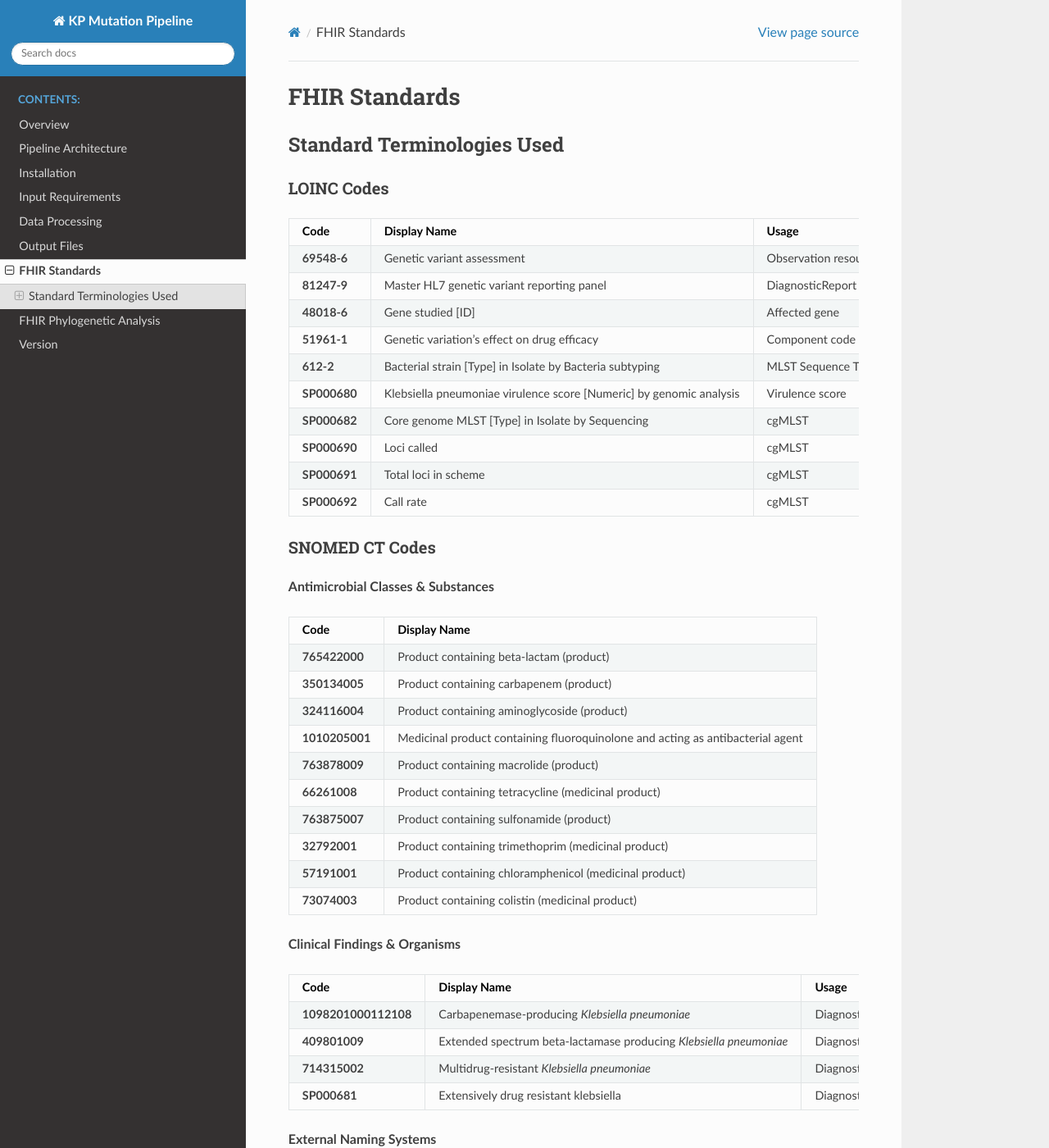
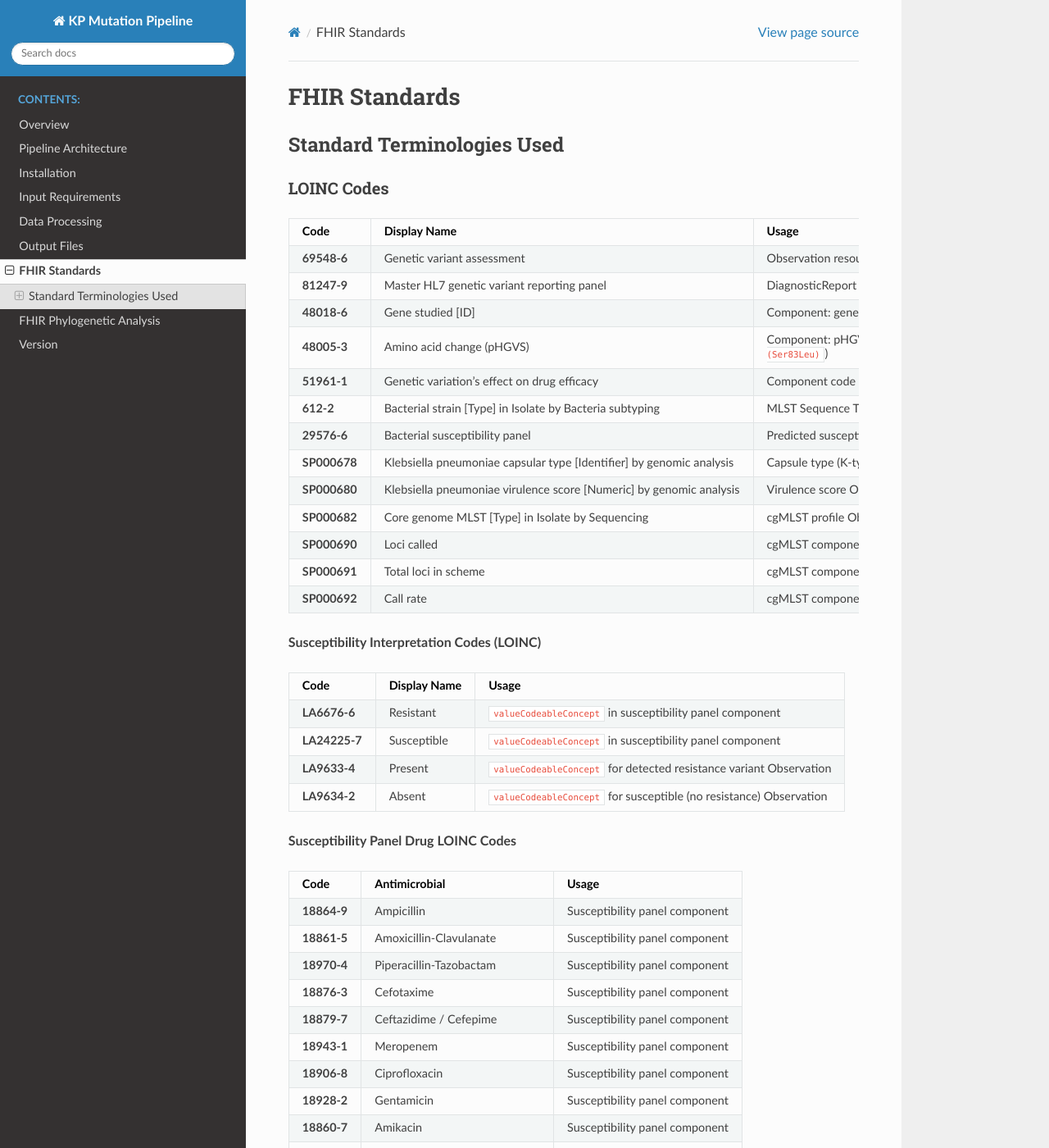
Before and after one commit to robind1/KP-pipeline-docs, a Sphinx documentation site: the page built from docs/source/FHIR.md, in a window 1280 px wide and 1400 px high. Shown: the whole window at 82% size. Built offline with Sphinx 7.4.7 and the Read the Docs theme 3.1.0, drawn with Linux system fonts in a browser that asks for light colours; some of the changed text lies outside the part shown.

Commit message:
Update FHIR.md

```diff
--- a/docs/source/FHIR.md
+++ b/docs/source/FHIR.md
@@ -5,41 +5,77 @@
 ### LOINC Codes
 | Code | Display Name | Usage |
 | :--- | :--- | :--- |
-| **69548-6** | Genetic variant assessment | Observation resource code |
+| **69548-6** | Genetic variant assessment | Observation resource code for resistance genes and point mutations |
 | **81247-9** | Master HL7 genetic variant reporting panel | DiagnosticReport resource code |
-| **48018-6** | Gene studied [ID] | Affected gene |
+| **48018-6** | Gene studied [ID] | Component: gene symbol (e.g. *blaCTX-M-15*, GyrA) |
+| **48005-3** | Amino acid change (pHGVS) | Component: pHGVS notation for point mutations (e.g. `p.(Ser83Leu)`) |
 | **51961-1** | Genetic variation's effect on drug efficacy | Component code linking gene to drug class |
-| **612-2** | Bacterial strain [Type] in Isolate by Bacteria subtyping | MLST Sequence Type (ST) |
-| **SP000680** | Klebsiella pneumoniae virulence score [Numeric] by genomic analysis | Virulence score |
-| **SP000682** | Core genome MLST [Type] in Isolate by Sequencing | cgMLST |
-| **SP000690** | Loci called | cgMLST |
-| **SP000691** | Total loci in scheme | cgMLST |
-| **SP000692** | Call rate | cgMLST |
+| **612-2** | Bacterial strain [Type] in Isolate by Bacteria subtyping | MLST Sequence Type Observation |
+| **29576-6** | Bacterial susceptibility panel | Predicted susceptibility panel Observation |
+| **SP000678** | Klebsiella pneumoniae capsular type [Identifier] by genomic analysis | Capsule type (K-type) Observation |
+| **SP000680** | Klebsiella pneumoniae virulence score [Numeric] by genomic analysis | Virulence score Observation (`valueQuantity`) |
+| **SP000682** | Core genome MLST [Type] in Isolate by Sequencing | cgMLST profile Observation |
+| **SP000690** | Loci called | cgMLST component: number of called loci |
+| **SP000691** | Total loci in scheme | cgMLST component: total loci in scheme |
+| **SP000692** | Call rate | cgMLST component: percentage of loci called |
+
+**Susceptibility Interpretation Codes (LOINC)**
+| Code | Display Name | Usage |
+| :--- | :--- | :--- |
+| **LA6676-6** | Resistant | `valueCodeableConcept` in susceptibility panel component |
+| **LA24225-7** | Susceptible | `valueCodeableConcept` in susceptibility panel component |
+| **LA9633-4** | Present | `valueCodeableConcept` for detected resistance variant Observation |
+| **LA9634-2** | Absent | `valueCodeableConcept` for susceptible (no resistance) Observation |
+
+**Susceptibility Panel Drug LOINC Codes**
+| Code | Antimicrobial | Usage |
+| :--- | :--- | :--- |
+| **18864-9** | Ampicillin | Susceptibility panel component |
+| **18861-5** | Amoxicillin-Clavulanate | Susceptibility panel component |
+| **18970-4** | Piperacillin-Tazobactam | Susceptibility panel component |
+| **18876-3** | Cefotaxime | Susceptibility panel component |
+| **18879-7** | Ceftazidime / Cefepime | Susceptibility panel component |
+| **18943-1** | Meropenem | Susceptibility panel component |
+| **18906-8** | Ciprofloxacin | Susceptibility panel component |
+| **18928-2** | Gentamicin | Susceptibility panel component |
+| **18860-7** | Amikacin | Susceptibility panel component |
+| **18998-5** | Trimethoprim-Sulfamethoxazole | Susceptibility panel component |
+| **18912-6** | Colistin | Susceptibility panel component |
 
 ### SNOMED CT Codes
+
 **Antimicrobial Classes & Substances**
-| Code | Display Name |
-| :--- | :--- |
-| **765422000** | Product containing beta-lactam (product) |
-| **350134005** | Product containing carbapenem (product) |
-| **324116004** | Product containing aminoglycoside (product) |
-| **1010205001** | Medicinal product containing fluoroquinolone and acting as antibacterial agent |
-| **763878009** | Product containing macrolide (product) |
-| **66261008** | Product containing tetracycline (medicinal product) |
-| **763875007** | Product containing sulfonamide (product) |
-| **32792001** | Product containing trimethoprim (medicinal product) |
-| **57191001** | Product containing chloramphenicol (medicinal product) |
-| **73074003** | Product containing colistin (medicinal product) |
+| Code | Display Name | Alias |
+| :--- | :--- | :--- |
+| **765422000** | Product containing beta-lactam (product) | `beta_lactam`, `bla` |
+| **350134005** | Product containing carbapenem (product) | `carbapenem` |
+| **324116004** | Product containing aminoglycoside (product) | `aminoglycoside`, `agly` |
+| **1010205001** | Medicinal product containing fluoroquinolone and acting as antibacterial agent | `fluoroquinolone`, `flq` |
+| **763878009** | Product containing macrolide (product) | `macrolide`, `mls` |
+| **66261008** | Product containing tetracycline (medicinal product) | `tetracycline`, `tet` |
+| **763875007** | Product containing sulfonamide (product) | `sulfonamide`, `sul` |
+| **32792001** | Product containing trimethoprim (medicinal product) | `trimethoprim`, `tmt`, `dfr` |
+| **57191001** | Product containing chloramphenicol (medicinal product) | `chloramphenicol`, `phenicol` |
+| **73074003** | Product containing colistin (medicinal product) | `colistin`, `col` |
+| **387065000** | Product containing fosfomycin (medicinal product) | `fosfomycin`, `fos` |
+| **77891000** | Product containing rifampicin (medicinal product) | `rifampicin`, `rif` |
 
-**Clinical Findings & Organisms**
+**Clinical Findings**
 | Code | Display Name | Usage |
 | :--- | :--- | :--- |
-| **1098201000112108** | Carbapenemase-producing *Klebsiella pneumoniae* | Diagnostic conclusion (CRE) |
-| **409801009** | Extended spectrum beta-lactamase producing *Klebsiella pneumoniae* | Diagnostic conclusion (ESBL) |
-| **714315002** | Multidrug-resistant *Klebsiella pneumoniae* | Diagnostic conclusion (MDR) |
-| **SP000681** | Extensively drug resistant klebsiella | Diagnostic conclusion (XDR) |
+| **1098201000112108** | Carbapenemase-producing *Klebsiella pneumoniae* (organism) | DiagnosticReport `conclusionCode` (CRE) |
+| **409801009** | Extended spectrum beta-lactamase producing *Klebsiella pneumoniae* (organism) | DiagnosticReport `conclusionCode` (ESBL) |
+| **1098101000112102** | AmpC beta-lactamase producing *Klebsiella pneumoniae* (organism) | DiagnosticReport `conclusionCode` (AmpC) |
+| **714315002** | Multidrug-resistant *Klebsiella pneumoniae* (organism) | DiagnosticReport `conclusionCode` (MDR) |
+| **SP000681** | Extensively drug resistant Klebsiella pneumoniae | DiagnosticReport `conclusionCode` (XDR) |
+| **SP000683** | Multidrug-resistant AmpC-producing Klebsiella pneumoniae | DiagnosticReport `conclusionCode` (MDR AmpC) |
+| **SP000687** | Multidrug-resistant ESBL-producing Klebsiella pneumoniae | DiagnosticReport `conclusionCode` (MDR ESBL) |
+| **KP-SO** | Klebsiella pneumoniae Sensitif Obat | DiagnosticReport `conclusionCode` (Susceptible) |
+| **KP-RL** | Klebsiella pneumoniae Resisten Lain | DiagnosticReport `conclusionCode` (Resistant, single/low-class) |
 
-**External Naming Systems**
-| System URI | Description |
+### HL7 Terminology Systems
+| System URI | Usage |
 | :--- | :--- |
-| `http://pubmlst.org/klebsiella` | MLST Sequence Types. |
+| `http://terminology.hl7.org/CodeSystem/observation-category` | `category` on all Observation resources (`laboratory`) |
+| `http://terminology.hl7.org/CodeSystem/v2-0074` | Observation category (`GE` = Genetics) |
+| `http://terminology.hl7.org/CodeSystem/v3-ObservationInterpretation` | Susceptibility panel `interpretation` (`N` = Normal, `A` = Abnormal) |
```
